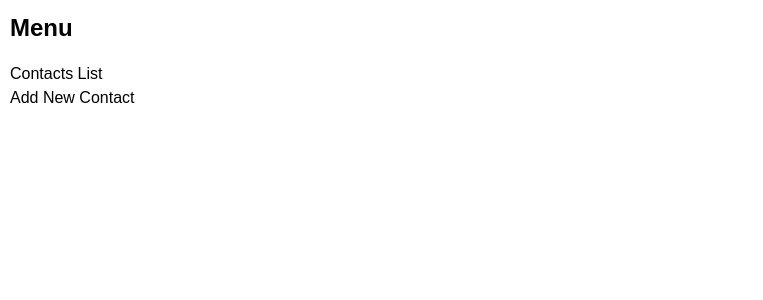
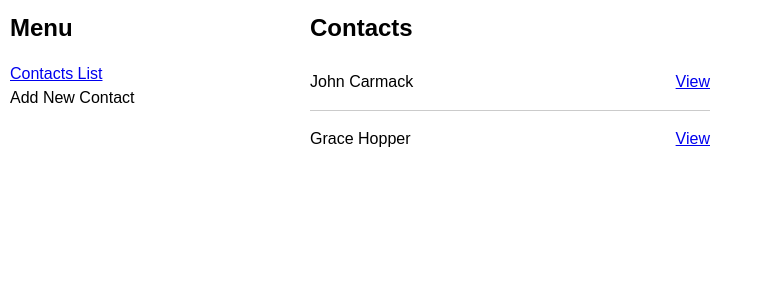
Before and after one commit to boolean-uk/react-address-book, a React (Create React App) app: page /contacts in a window 1280 px wide. Shown: the top 300 px of the page, without its empty margins (0-763 px from the left). Built offline with nearby package versions, Linux system fonts and the light colour scheme; data requests are answered from the project's data file.

Commit message:
List all contact and view contact Done

```diff
--- a/src/App.js
+++ b/src/App.js
@@ -1,30 +1,46 @@
-import { useEffect, useState } from "react"
-import { Link, Route, Routes } from "react-router-dom"
-import ContactsList from "./components/ContactsList"
-import ContactsAdd from "./components/ContactsAdd"
-import ContactsView from "./components/ContactsView"
-import "./styles/styles.css"
+import { useEffect, useState } from "react";
+import { Link, Route, Routes } from "react-router-dom";
+import ContactsList from "./components/ContactsList";
+import ContactsAdd from "./components/ContactsAdd";
+import ContactsView from "./components/ContactsView";
+import "./styles/styles.css";
 
 export default function App() {
-  const [contacts, setContacts] = useState([])
+  const [contacts, setContacts] = useState([]);
 
   //TODO: Load all contacts on useEffect when component first renders
+  // A user can **view a list of contacts** at "/" when the app loads.
+  useEffect(() => {
+    fetch("http://localhost:4000/contacts")
+      .then((res) => res.json())
+      .then((data) => {
+        setContacts(data);
+      });
+  }, []);
 
   return (
     <>
       <nav>
         <h2>Menu</h2>
         <ul>
+          {/* <ContactsList /> */}
           {/* TODO: Make these links */}
-          <li>Contacts List</li>
+          <li>
+            <Link to="/contacts"> Contacts List</Link>{" "}
+          </li>
+
           <li>Add New Contact</li>
         </ul>
       </nav>
       <main>
         <Routes>
-          {/* TODO: Add routes here  */}
+          <Route
+            path="/contacts/"
+            element={<ContactsList contacts={contacts} />}
+          />
+          <Route path="/contacts/:id" element={<ContactsView />} />
         </Routes>
       </main>
     </>
-  )
+  );
 }
--- a/src/components/ContactsList.js
+++ b/src/components/ContactsList.js
@@ -13,7 +13,7 @@ function ContactsList(props) {
       </header>
       <ul className="contacts-list">
         {contacts.map((contact, index) => {
-          const { firstName, lastName } = contact
+          const { firstName, lastName ,id } = contact
           return (
             <li className="contact" key={index}>
               <p>
@@ -21,7 +21,10 @@ function ContactsList(props) {
               </p>
               <p>
                 { /** TODO: Make a Link here to view contact */}
-                View
+                <Link to={`/contacts/${id}`}>  View </Link>
+
+
+
               </p>
             </li>
           )
--- a/src/components/ContactsView.js
+++ b/src/components/ContactsView.js
@@ -1,23 +1,41 @@
-import { useEffect, useState } from "react"
-import { useParams } from "react-router-dom"
+import { useEffect, useState } from "react";
+import { useParams } from "react-router-dom";
+import { Link } from "react-router-dom";
 
 function ContactsView() {
-  const [contact, setContact] = useState(false)
+  const [contact, setContact] = useState(false);
+  // const { contacts } = props
+
+  const { id } = useParams();
 
   //TODO: Get the contact to load from the params and fetch.
   //With useEffect, load the contact when params changes
   //and update contact state
 
+  useEffect(() => {
+    console.log("fetch ContactsView ");
+    fetch(`http://localhost:4000/contacts/${id}`)
+      .then((res) => res.json())
+      .then((data) => {
+        setContact(data);
+        console.log("fetch run", data);
+      });
+  }, [id]);
+
   if (!contact) {
-    return <p>Loading</p>
+    return <p>Loading</p>;
   }
 
   return (
     <div>
-      <h2>{contact.firstName} {contact.lastName}</h2>
-      <p>{contact.street} {contact.city}</p>
+      <h2>
+        {contact.firstName} {contact.lastName}
+      </h2>
+      <p>
+        {contact.street} {contact.city}
+      </p>
     </div>
-  )
+  );
 }
 
-export default ContactsView
+export default ContactsView;
```
Also changed, not shown: db-1674985792429.json (added, +18 -0 lines).
